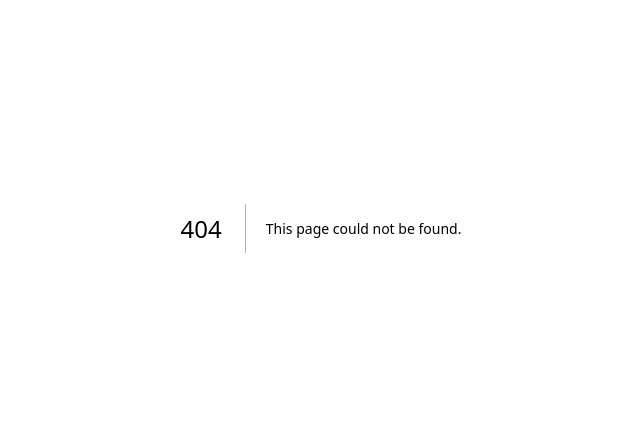
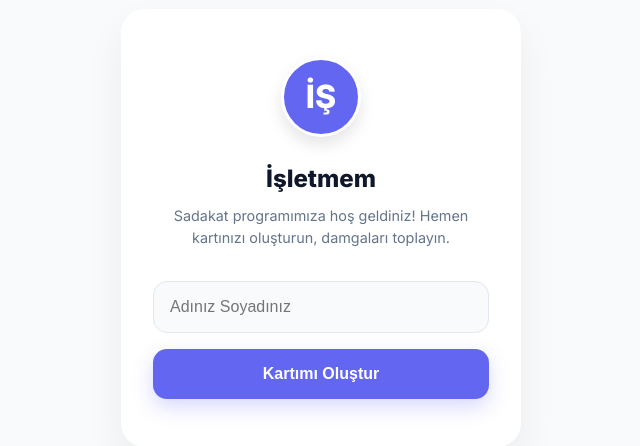
Before and after one commit to istanbullu728-max/dijitalsadakatsaas, a Next.js app: page /join in a window 1280 px wide. Before the commit this address had no page. Shown: the part 172-618 px from the top of the page, without its empty margins (319-959 px from the left). Built offline with nearby package versions, Linux system fonts and the light colour scheme.

Commit message:
feat: Stand QR registration, stamp animations, admin panel views

```diff
--- /dev/null
+++ b/src/app/api/campaign/route.ts
@@ -0,0 +1,11 @@
+import { NextResponse } from 'next/server';
+import { db } from '@/lib/db';
+
+export async function GET() {
+  try {
+    const campaign = db.getCampaign();
+    return NextResponse.json({ success: true, campaign });
+  } catch (error) {
+    return NextResponse.json({ error: 'Sunucu hatası' }, { status: 500 });
+  }
+}
--- /dev/null
+++ b/src/app/api/customer/register/route.ts
@@ -0,0 +1,19 @@
+import { NextResponse } from 'next/server';
+import { db } from '@/lib/db';
+
+export async function POST(request: Request) {
+  try {
+    const body = await request.json();
+    const { name } = body;
+
+    if (!name || name.trim() === '') {
+      return NextResponse.json({ error: 'İsim alanı zorunludur' }, { status: 400 });
+    }
+
+    const newCustomer = db.createCustomer(name.trim());
+
+    return NextResponse.json({ success: true, customer: newCustomer });
+  } catch (error) {
+    return NextResponse.json({ error: 'Sunucu hatası' }, { status: 500 });
+  }
+}
--- /dev/null
+++ b/src/app/join/page.tsx
@@ -0,0 +1,131 @@
+"use client";
+
+import { useState, useEffect } from "react";
+import { useRouter } from "next/navigation";
+
+export default function JoinPage() {
+  const router = useRouter();
+  const [name, setName] = useState("");
+  const [loading, setLoading] = useState(false);
+  const [campaign, setCampaign] = useState<{ businessName?: string; logo?: string; cardColor?: string } | null>(null);
+
+  useEffect(() => {
+    fetch("/api/campaign")
+      .then(res => res.json())
+      .then(data => {
+        if (data.success) {
+          setCampaign(data.campaign);
+        }
+      })
+      .catch(console.error);
+  }, []);
+
+  const handleSubmit = async (e: React.FormEvent) => {
+    e.preventDefault();
+    if (!name.trim()) return;
+
+    setLoading(true);
+    try {
+      const res = await fetch("/api/customer/register", {
+        method: "POST",
+        headers: { "Content-Type": "application/json" },
+        body: JSON.stringify({ name }),
+      });
+      const data = await res.json();
+
+      if (data.success) {
+        router.push(`/c/${data.customer.id}`);
+      } else {
+        alert(data.error || "Bir hata oluştu");
+        setLoading(false);
+      }
+    } catch (err) {
+      console.error(err);
+      alert("Bağlantı hatası");
+      setLoading(false);
+    }
+  };
+
+  const businessName = campaign?.businessName || "İşletmem";
+  const initials = businessName.slice(0, 2).toUpperCase();
+  const cardColor = campaign?.cardColor || "#6366F1";
+
+  return (
+    <div style={{
+      minHeight: "100vh",
+      display: "flex",
+      flexDirection: "column",
+      alignItems: "center",
+      justifyContent: "center",
+      padding: "2rem 1.25rem",
+      background: "#F8FAFC",
+      fontFamily: "'Inter', sans-serif"
+    }}>
+      <div style={{
+        width: "100%",
+        maxWidth: "400px",
+        background: "white",
+        borderRadius: "24px",
+        padding: "3rem 2rem",
+        boxShadow: "0 20px 40px rgba(0,0,0,0.06)",
+        display: "flex",
+        flexDirection: "column",
+        alignItems: "center",
+        textAlign: "center"
+      }}>
+        {/* Logo */}
+        <div style={{
+          width: 80, height: 80, borderRadius: "50%", background: cardColor,
+          display: "flex", alignItems: "center", justifyContent: "center",
+          overflow: "hidden", marginBottom: "1.5rem", boxShadow: "0 8px 16px rgba(0,0,0,0.1)",
+          border: "3px solid white"
+        }}>
+          {campaign?.logo
+            ? <img src={campaign.logo} alt="logo" style={{width: "100%", height: "100%", objectFit: "cover"}} />
+            : <span style={{fontSize: "2rem", fontWeight: 800, color: "white"}}>{initials}</span>
+          }
+        </div>
+
+        <h1 style={{fontSize: "1.5rem", fontWeight: 800, color: "#0F172A", marginBottom: "0.5rem"}}>
+          {businessName}
+        </h1>
+        <p style={{fontSize: "0.9rem", color: "#64748B", marginBottom: "2rem", lineHeight: 1.5}}>
+          Sadakat programımıza hoş geldiniz! Hemen kartınızı oluşturun, damgaları toplayın.
+        </p>
+
+        <form onSubmit={handleSubmit} style={{width: "100%", display: "flex", flexDirection: "column", gap: "1rem"}}>
+          <input
+            type="text"
+            placeholder="Adınız Soyadınız"
+            value={name}
+            onChange={(e) => setName(e.target.value)}
+            required
+            disabled={loading}
+            style={{
+              width: "100%", padding: "1rem", borderRadius: "14px",
+              border: "1.5px solid #E2E8F0", background: "#F8FAFC",
+              fontSize: "1rem", color: "#0F172A", outline: "none",
+              transition: "all 0.2s"
+            }}
+            onFocus={(e) => e.target.style.borderColor = cardColor}
+            onBlur={(e) => e.target.style.borderColor = "#E2E8F0"}
+          />
+          <button
+            type="submit"
+            disabled={loading || !name.trim()}
+            style={{
+              width: "100%", padding: "1rem", borderRadius: "14px",
+              background: loading ? "#94A3B8" : cardColor, color: "white",
+              fontSize: "1rem", fontWeight: 700, border: "none",
+              cursor: loading || !name.trim() ? "not-allowed" : "pointer",
+              transition: "opacity 0.2s",
+              boxShadow: `0 8px 20px ${cardColor}40`
+            }}
+          >
+            {loading ? "Oluşturuluyor..." : "Kartımı Oluştur"}
+          </button>
+        </form>
+      </div>
+    </div>
+  );
+}
--- a/src/lib/db.ts
+++ b/src/lib/db.ts
@@ -9,6 +9,7 @@ export interface Customer {
   lastStampAt: number | null; // Timestamp
   createdAt: number;
   phone?: string;
+  name?: string;
 }
 
 export interface StampLog {
@@ -45,12 +46,13 @@ export const db = {
   getCustomers: () => customers,
   getCustomer: (id: string) => customers.find(c => c.id === id) || null,
 
-  createCustomer: (): Customer => {
+  createCustomer: (name?: string): Customer => {
     const newCustomer: Customer = {
       id: randomUUID(),
       stamps: 0,
       lastStampAt: null,
       createdAt: Date.now(),
+      name,
     };
     customers.push(newCustomer);
     return newCustomer;
```
Also changed, not shown: src/app/admin/page.tsx (+39 -5 lines), src/app/c/[id]/page.tsx (+39 -5 lines).
